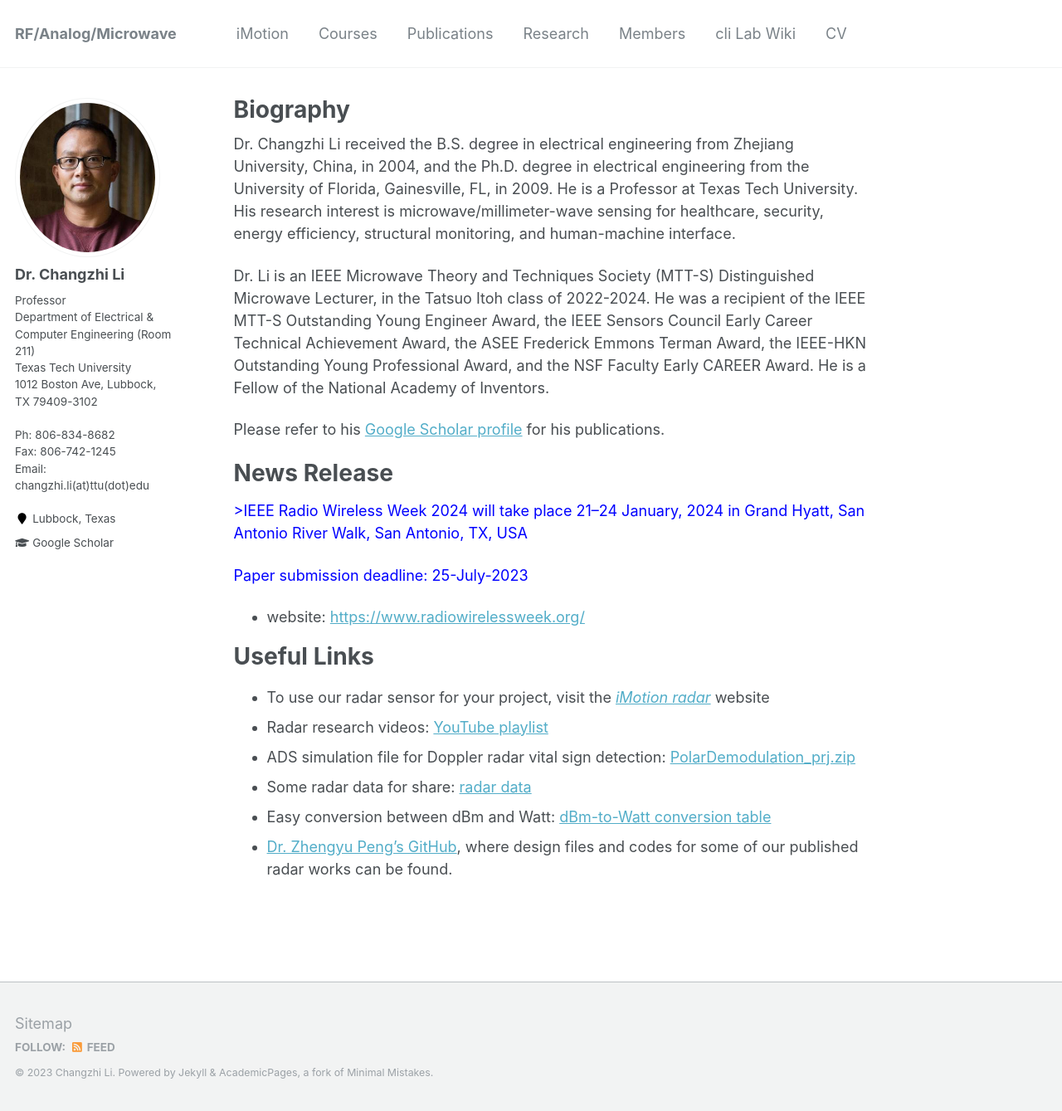
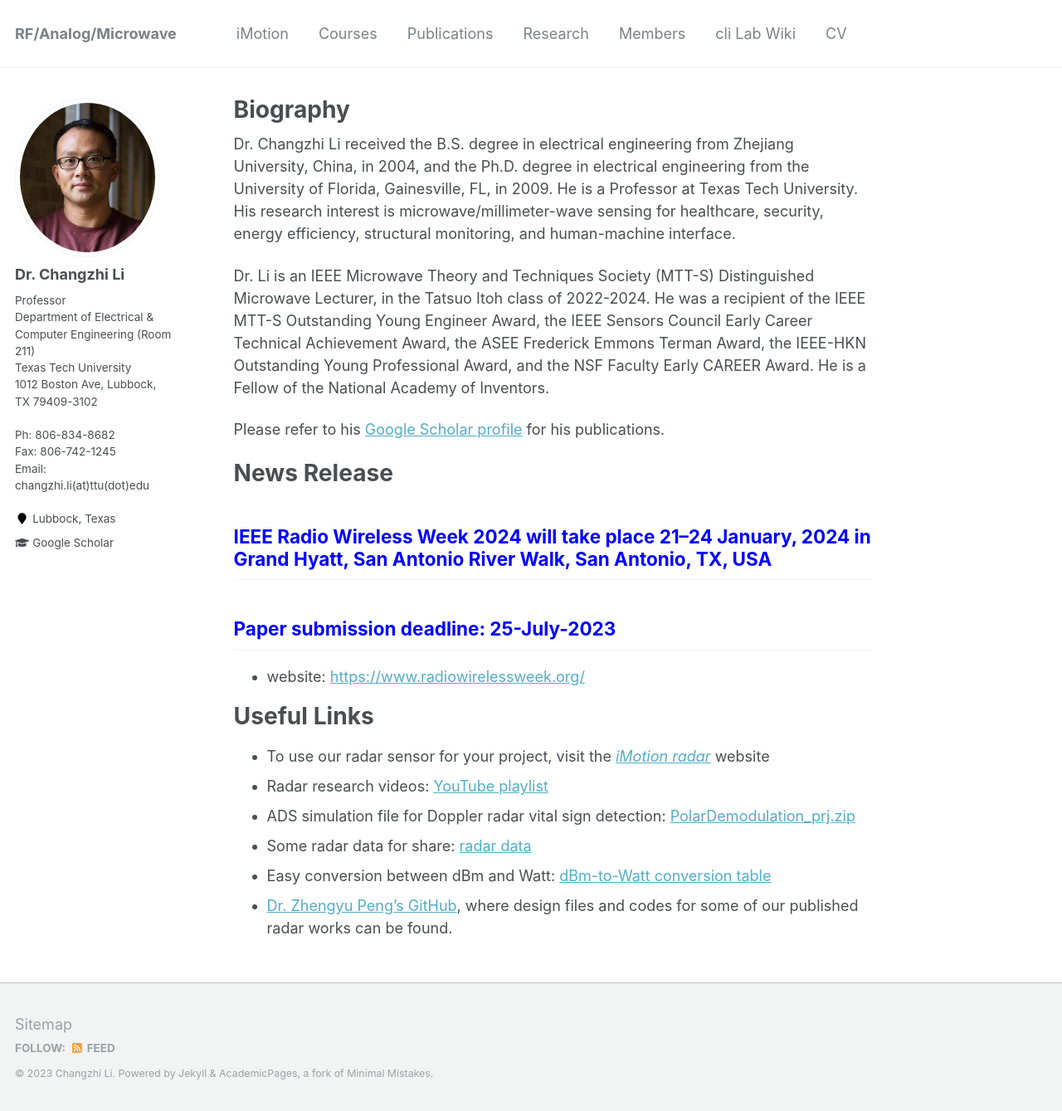
Before and after one commit to clilab/clilab.github.io, a Jekyll site: the page built from _pages/about.md, in a window 1280 px wide and 1339 px high. Shown: the whole window at 83% size. Built offline with Jekyll 4.4.1, drawn with Linux system fonts in a browser that asks for light colours.

Commit message:
Update about.md

```diff
--- a/_pages/about.md
+++ b/_pages/about.md
@@ -17,9 +17,9 @@ Please refer to his [Google Scholar profile](http://scholar.google.com/citations
 
 # News Release
 
-<span style="color:blue"> >IEEE Radio Wireless Week 2024 will take place 21–24 January, 2024 in Grand Hyatt, San Antonio River Walk, San Antonio, TX, USA
+## <span style="color:blue" >IEEE Radio Wireless Week 2024 will take place 21–24 January, 2024 in Grand Hyatt, San Antonio River Walk, San Antonio, TX, USA
 
-<span style="color:blue" >Paper submission deadline: 25-July-2023
+## <span style="color:blue" >Paper submission deadline: 25-July-2023
 - website: [https://www.radiowirelessweek.org/](https://www.radiowirelessweek.org/)
 
 
```
